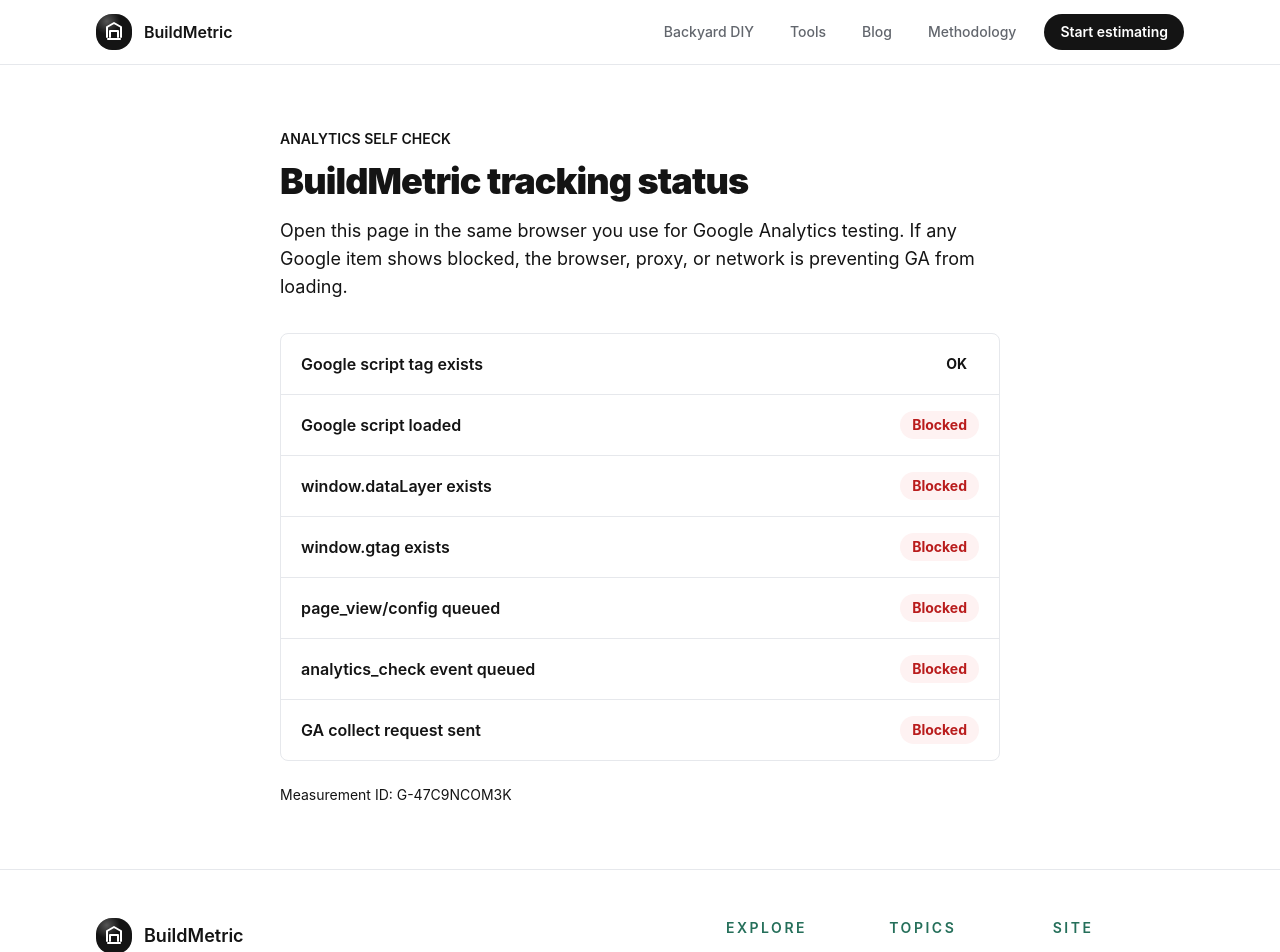
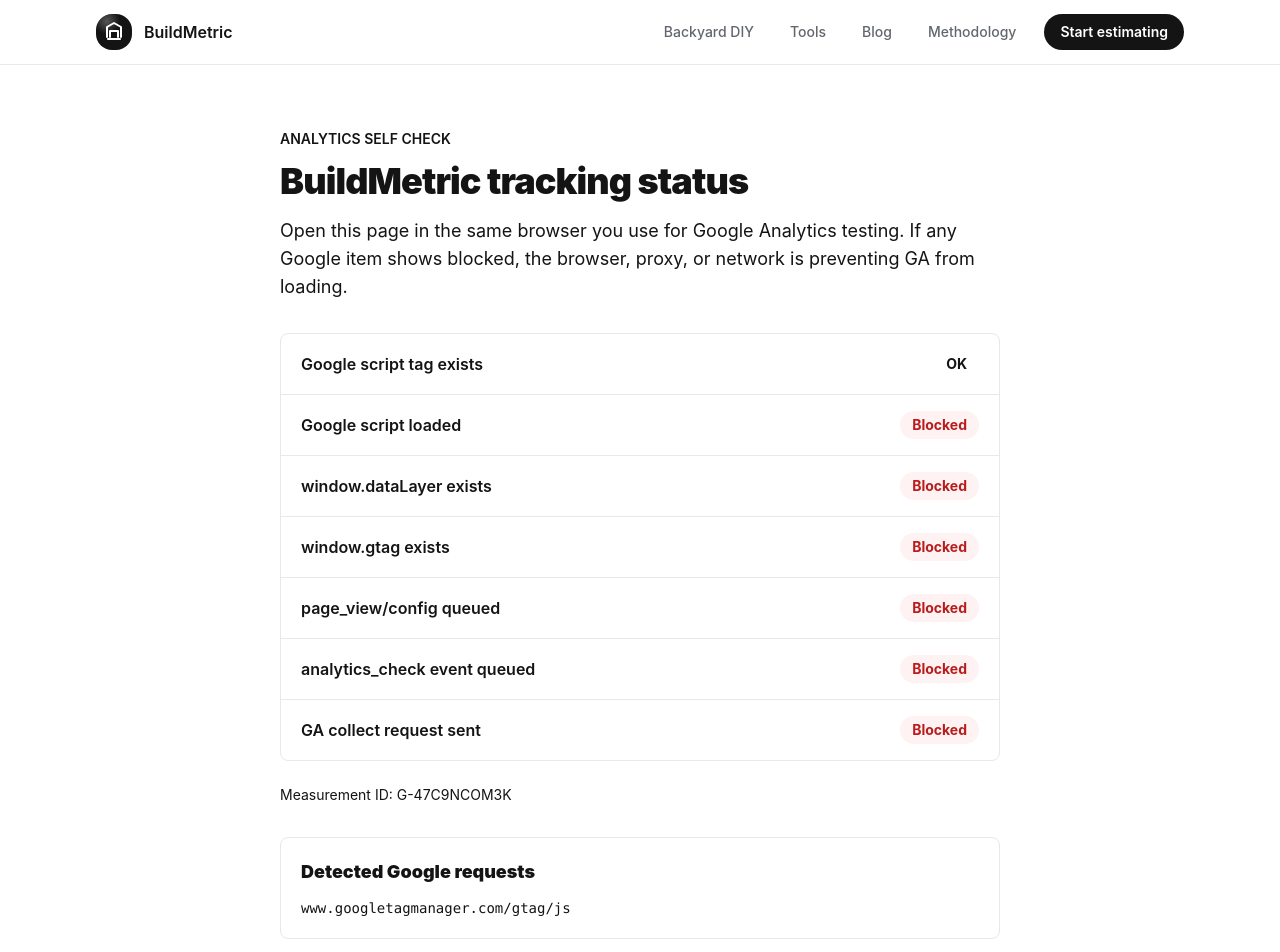
Before and after one commit to bcd736710-sketch/buildmetric, a Next.js app: page /analytics-check in a window 1280 px wide. Shown: the top 952 px of the page. Built offline with nearby package versions, Linux system fonts and the light colour scheme; no server answers.

Commit message:
List detected Google analytics requests

```diff
--- a/components/analytics-checker.tsx
+++ b/components/analytics-checker.tsx
@@ -10,6 +10,7 @@
   pageViewQueued: boolean;
   analyticsCheckQueued: boolean;
   collectRequestSent: boolean;
+  googleRequests: string[];
 };
 
 const initialState: CheckState = {
@@ -20,6 +21,7 @@
   pageViewQueued: false,
   analyticsCheckQueued: false,
   collectRequestSent: false,
+  googleRequests: [],
 };
 
 function getGtagCommand(entry: unknown) {
@@ -62,8 +64,23 @@
       const hasDataLayer = Array.isArray(window.dataLayer);
       const dataLayerEntries: unknown[] = hasDataLayer ? window.dataLayer! : [];
       const performanceEntries = performance.getEntriesByType("resource");
-      const collectRequestSent = performanceEntries.some((entry) =>
-        entry.name.includes("google-analytics.com/g/collect"),
+      const googleRequests = performanceEntries
+        .map((entry) => entry.name)
+        .filter((name) => name.includes("google"))
+        .map((name) => {
+          try {
+            const url = new URL(name);
+
+            return `${url.hostname}${url.pathname}`;
+          } catch {
+            return name;
+          }
+        });
+      const collectRequestSent = googleRequests.some(
+        (name) =>
+          name.includes("/g/collect") ||
+          name.includes("/j/collect") ||
+          name.includes("/collect"),
       );
 
       setState({
@@ -87,6 +104,7 @@
           );
         }),
         collectRequestSent,
+        googleRequests: Array.from(new Set(googleRequests)).slice(0, 8),
       });
     };
 
@@ -162,6 +180,22 @@
       <p className="mt-6 text-sm text-stone">
         Measurement ID: G-47C9NCOM3K
       </p>
+      <div className="mt-8 rounded-lg border border-line bg-white p-5">
+        <h2 className="text-lg font-black text-ink">Detected Google requests</h2>
+        {state.googleRequests.length > 0 ? (
+          <ul className="mt-3 space-y-2 text-sm text-stone">
+            {state.googleRequests.map((request) => (
+              <li className="break-all font-mono" key={request}>
+                {request}
+              </li>
+            ))}
+          </ul>
+        ) : (
+          <p className="mt-3 text-sm text-red-700">
+            No Google network requests were visible to this browser page.
+          </p>
+        )}
+      </div>
     </div>
   );
 }
```
